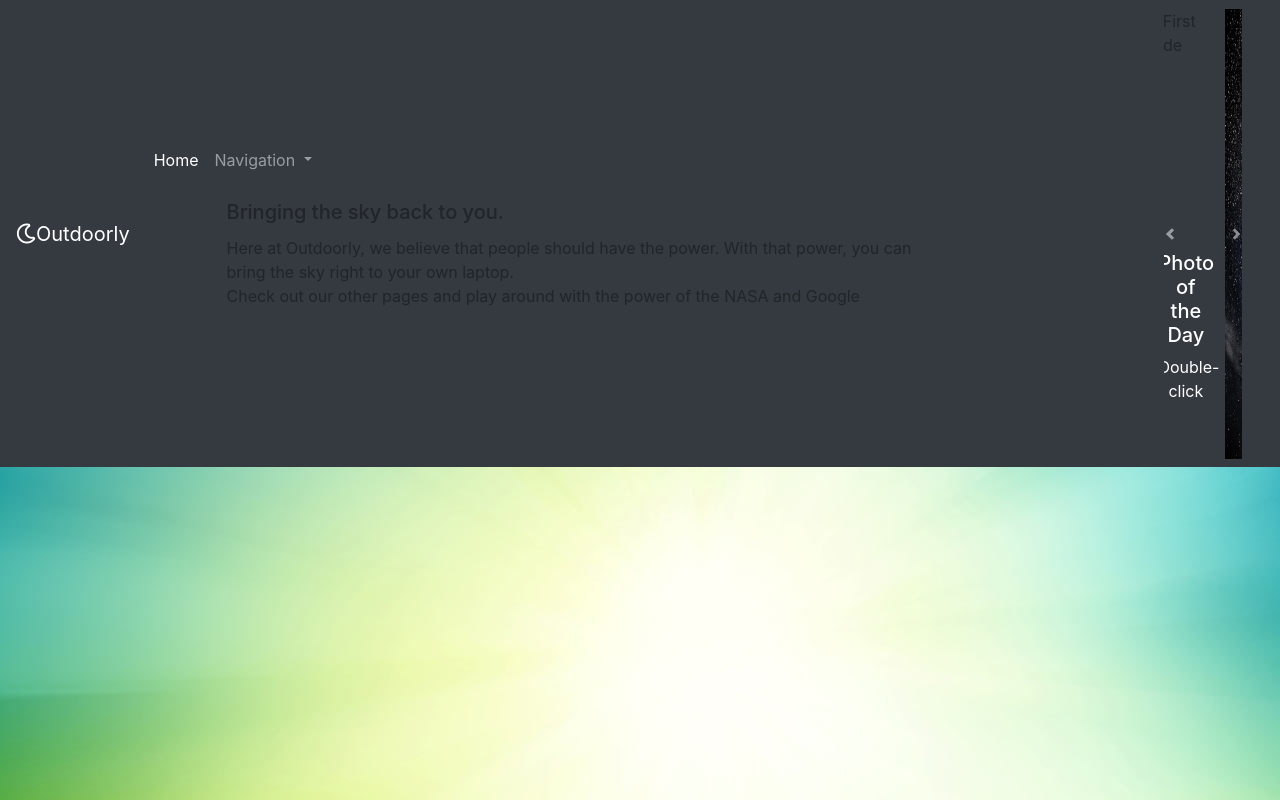
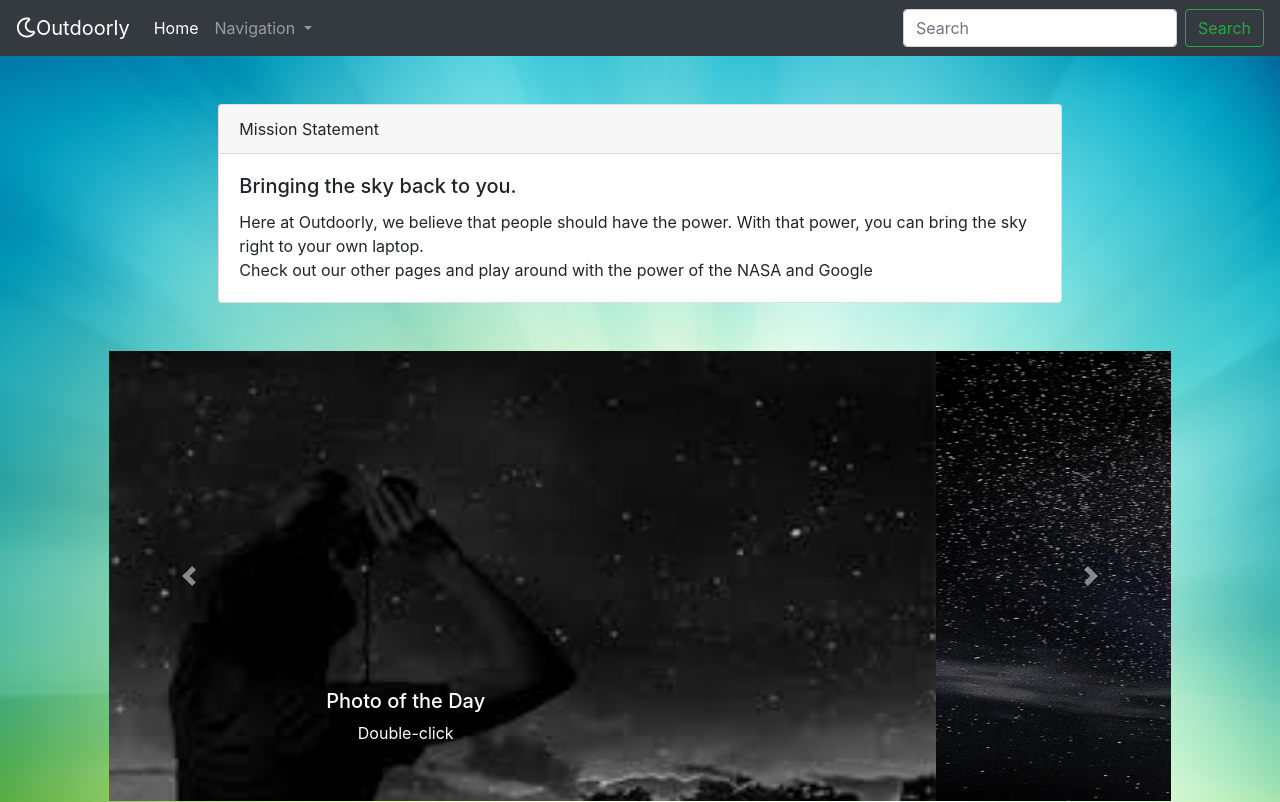
Before and after one commit to Aeschautomator/Outdoorly2, a plain HTML site: page index.html in a window 1280 px wide. Drawn offline with nearby package versions, Linux system fonts and the light colour scheme; no server answers.

Commit message:
resolved conflicts, everything appears to be working

```diff
--- a/index.html
+++ b/index.html
@@ -1,17 +1,13 @@
 <!DOCTYPE html>
 <html>
-
 <head>
 <title>Outdoorly</title>
-  <link rel="stylesheet" href="https://stackpath.bootstrapcdn.com/bootstrap/4.1.3/css/bootstrap.min.css" integrity="sha384-MCw98/SFnGE8fJT3GXwEOngsV7Zt27NXFoaoApmYm81iuXoPkFOJwJ8ERdknLPMO"
-    crossorigin="anonymous">
-  <link rel="stylesheet" href="https://use.fontawesome.com/releases/v5.3.1/css/all.css" integrity="sha384-mzrmE5qonljUremFsqc01SB46JvROS7bZs3IO2EmfFsd15uHvIt+Y8vEf7N7fWAU"
-    crossorigin="anonymous">
-  <link rel="stlyesheet" href="style.css">
+<link rel="stylesheet" href="https://stackpath.bootstrapcdn.com/bootstrap/4.1.3/css/bootstrap.min.css" integrity="sha384-MCw98/SFnGE8fJT3GXwEOngsV7Zt27NXFoaoApmYm81iuXoPkFOJwJ8ERdknLPMO" crossorigin="anonymous">
+<link rel="stylesheet" href="https://use.fontawesome.com/releases/v5.3.1/css/all.css" integrity="sha384-mzrmE5qonljUremFsqc01SB46JvROS7bZs3IO2EmfFsd15uHvIt+Y8vEf7N7fWAU" crossorigin="anonymous">
+<link rel="stlyesheet" href="style/style.css">
+<script src="https://ajax.googleapis.com/ajax/libs/jquery/1.11.3/jquery.min.js"></script>
 <script src="https://www.gstatic.com/firebasejs/5.5.1/firebase.js"></script>
-  <script src="https://ajax.googleapis.com/ajax/libs/jquery/1.11.3/jquery.min.js"></script>
 </head>
-
 <body background="images/background.jpg">
 <nav class="navbar navbar-expand-lg navbar-dark bg-dark">
   <a class="navbar-brand" href="index.html"><i class="far fa-moon"></i>Outdoorly</i>
@@ -34,11 +30,27 @@
           <a class="dropdown-item" href="Weather_and_Maps.html">Weather stuff</a>
           <a class="dropdown-item" href="#">Coming Soon!</a>
         </div>
+      </li>
+    </ul>
+  </div>
+  <form class="form-inline">
+    <input id="searchBar" class="form-control mr-sm-2" type="search" placeholder="Search" aria-label="Search">
+    <button id="submitHome" class="btn btn-outline-success my-2 my-sm-0" type="submit">Search</button>
+  </form>
+</nav>
+<br>
+<br>
+<div class="row">
+<div class="col-md-2">
+</div>
+<div class="col-md-8">
+        <div class="card">
+                <div class="card-header">
+                  Mission Statement
+                </div>
                 <div class="card-body">
                   <h5 class="card-title">Bringing the sky back to you.</h5>
-          <p class="card-text">Here at Outdoorly, we believe that people should have the power. With that power, you
-            can bring the sky right to your own laptop.<br> Check out our other pages and play around with the power of
-            the NASA and Google</p>
+                  <p class="card-text">Here at Outdoorly, we believe that people should have the power. With that power, you can bring the sky right to your own laptop.<br> Check out our other pages and play around with the power of the NASA and Google</p>
                 </div>
               </div>
 </div>
@@ -54,8 +66,7 @@
 <div id="carouselExampleControls" class="carousel slide" data-ride="carousel">
     <div class="carousel-inner">
       <div class="carousel-item active">
-            <img class="d-block w-100" src="images/download-2.jpg" alt="First slide" img id="apod_img_id" height=450px
-              width=100px>
+        <img class="d-block w-100" src="images/download.jpg" alt="First slide" id="apod_img_id" height=450px width=100px>
         <div class="carousel-caption d-none d-md-block">
           <h5>Photo of the Day</h5>
           <p>Double-click</p>
@@ -89,5 +100,4 @@
 <script src="https://cdnjs.cloudflare.com/ajax/libs/popper.js/1.14.3/umd/popper.min.js" integrity="sha384-ZMP7rVo3mIykV+2+9J3UJ46jBk0WLaUAdn689aCwoqbBJiSnjAK/l8WvCWPIPm49" crossorigin="anonymous"></script>
 <script src="https://stackpath.bootstrapcdn.com/bootstrap/4.1.3/js/bootstrap.min.js" integrity="sha384-ChfqqxuZUCnJSK3+MXmPNIyE6ZbWh2IMqE241rYiqJxyMiZ6OW/JmZQ5stwEULTy" crossorigin="anonymous"></script>
 </body>
-
 </html>
--- a/javascript/logic.js
+++ b/javascript/logic.js
@@ -70,11 +70,6 @@ $(document).on("click", "#apod_img_id", function(){
     $("#apod_img_id").wrap("<a href='apod.html'></a>");
 });
 
-<<<<<<< HEAD:javascript/logic.js
-// $("#apod_image_id").click(function() {
-//     alert("clicked");
-// });
-
 function validateForm() {
   var x = document.forms["myForm"]["fname"].value;
   if (x == "") {
@@ -82,6 +77,3 @@ function validateForm() {
       return false;
   }
 }
-
-=======
->>>>>>> master:logic.js
```
Also changed, not shown: apod.html (+2 -9 lines). Lines whose indentation alone changed are shown as unchanged.
